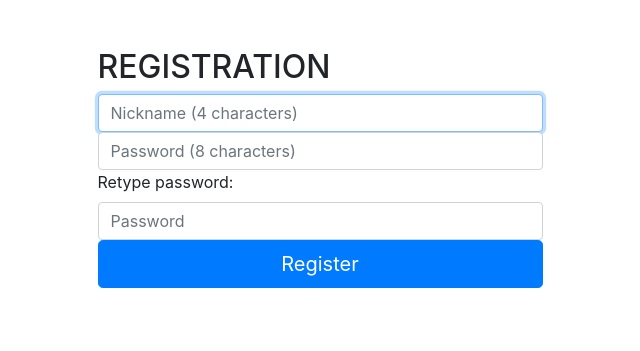
After one commit to PN-promo6/php-project-durdylo, a PHP site: template templates/registerForm.php in a window 1280 px wide. The commit adds this page. Shown: the top 351 px of the page, without its empty margins (320-960 px from the left). Run offline with PHP 8.4, Linux system fonts and the light colour scheme; the template is opened without the code that fills it, so the values that code supplies are empty.

Commit message:
feat: add register feature

```diff
--- a/templates/navbar.php
+++ b/templates/navbar.php
@@ -7,7 +7,7 @@
         <div class="collapse navbar-collapse" id="navbarSupportedContent">
             <ul class="navbar-nav mr-auto">
                 <?php
-                if (isset($_SESSION['userId'])) {
+                if (isset($_SESSION['user'])) {
                 ?>
                     <li class="nav-item">
                         <a class="nav-link" href="?action=logout" role="button">Logout</a>
--- /dev/null
+++ b/templates/registerForm.php
@@ -0,0 +1,31 @@
+<link rel="stylesheet" href="https://stackpath.bootstrapcdn.com/bootstrap/4.4.1/css/bootstrap.min.css" integrity="sha384-Vkoo8x4CGsO3+Hhxv8T/Q5PaXtkKtu6ug5TOeNV6gBiFeWPGFN9MuhOf23Q9Ifjh" crossorigin="anonymous">
+
+<div class="container">
+    <div class="row">
+        <!-- <div class="col">
+            <h1 class="display-4">KEEP CALM & LOVE FOXES</h1>
+            <blockquote class="blockquote text-center">
+                <p class="mb-0">Lorem ipsum dolor sit amet, consectetur adipiscing elit, sed do eiusmod tempor
+                    incididunt ut labore et dolore magna aliqua.</p>
+                <footer class="blockquote-footer">Maybe someone famous from <cite>Internet</cite></footer>
+            </blockquote>
+        </div> -->
+    </div>
+    <div class="row">
+        <div class="col-sm-9 col-md-7 col-lg-5 mx-auto my-5">
+            <form class="form-signin" method="POST" action="?action=register">
+                <h2 class="form-signin-heading">REGISTRATION</h2>
+                <?php
+                if (isset($errorMsg)) {
+                    echo "<div class='alert alert-warning' role='alert'>$errorMsg</div>";
+                }
+                ?>
+                <input type="text" class="form-control" name="username" placeholder="Nickname (4 characters)" required="" autofocus="" />
+                <input type="password" class="form-control" name="password" placeholder="Password (8 characters)" required="" />
+                <label>Retype password:</label>
+                <input type="password" class="form-control" name="passwordRetype" placeholder="Password" required="" />
+                <button class="btn btn-lg btn-primary btn-block" type="submit">Register</button>
+            </form>
+        </div>
+    </div>
+</div>
```
Also changed, not shown: public/index.php (+31 -3 lines), 1 other file.
